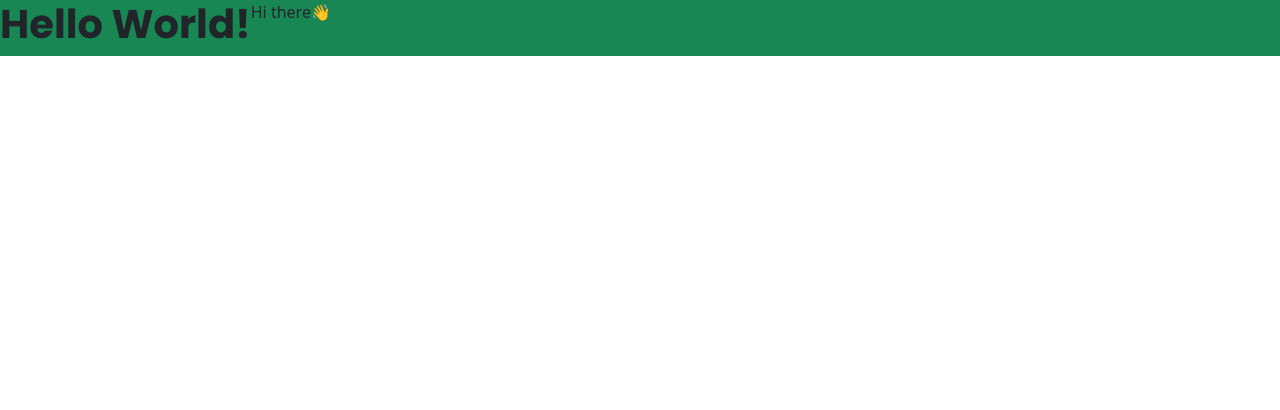
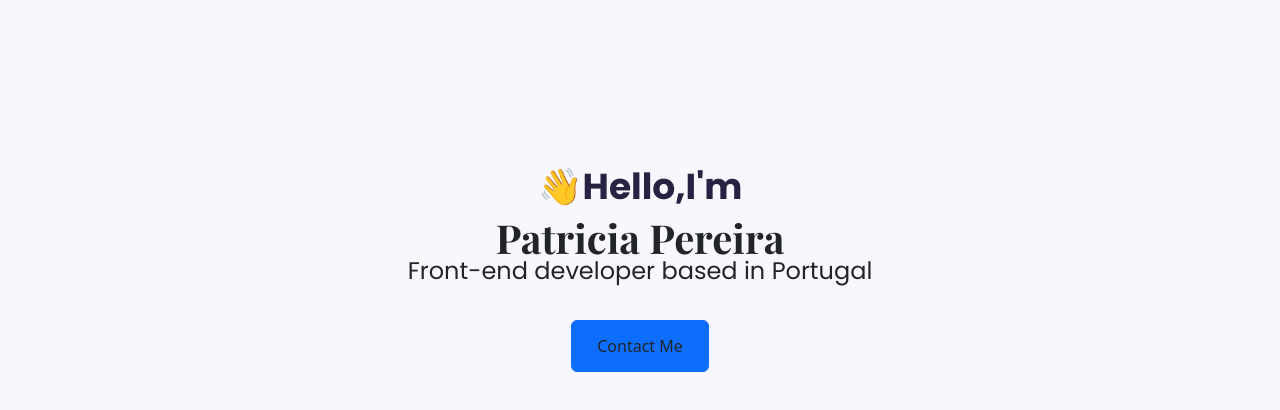
Before and after one commit to harshi2309cmd/responsive_project, a plain HTML site: page index.html in a window 1280 px wide. Drawn offline with nearby package versions, Linux system fonts and the light colour scheme.

Commit message:
changes to hero page 	modified:   Styles/project.css 	modified:   index.html

```diff
--- a/Styles/project.css
+++ b/Styles/project.css
@@ -1,7 +1,52 @@
+:root{
+    --branding-color:#6C63FF;
+    --secondary-color:#F9F7FE;
+    --heading-font-family:"Playfair Display", serif;
+    --default-font-family:"Poppins", sans-serif;
+}
 body {
-    background: red;
+    font-family:var(--default-font-family);
+}
+h1,h2,h3,h4,h5,h6 {
+    font-family: var(--heading-font-family);
+    font-weight: bold;
+    color:black;
+}
+
+p {
+    font-family: var(--default-font-family);
+    color: #272142;
+    font-weight:normal;
+}
+
+.hero {
+    background: var(--secondary-color);
+    text-align:center;
+    padding:160px 20px;
+}
+
+.hero p {
+    font-size:36px;
+    font-weight: bold;
+    margin:0;
 }
 
 h1 {
-    font-family: poppins;
+    font-size: 96px;
 }
+
+.hero h2 {
+    font-family: var(--default-font-family);
+    font-weight: normal;
+    font-size:24px;
+    line-height: 2px;
+}
+
+.btn-branding {
+    background-color: var(--branding-color);
+    border-radius: 4px;
+    color:white;
+    font-size:18px;
+    line-height: 27px;
+    padding:15px 30px;
+}
--- a/index.html
+++ b/index.html
@@ -10,12 +10,16 @@
     <script src="https://cdn.jsdelivr.net/npm/bootstrap@5.3.2/dist/js/bootstrap.bundle.min.js" integrity="sha384-C6RzsynM9kWDrMNeT87bh95OGNyZPhcTNXj1NW7RuBCsyN/o0jlpcV8Qyq46cDfL" crossorigin="anonymous"></script>
     <link rel="preconnect" href="https://fonts.googleapis.com">
     <link rel="preconnect" href="https://fonts.gstatic.com" crossorigin>
-    <link href="https://fonts.googleapis.com/css2?family=Poppins:wght@700&display=swap" rel="stylesheet">
+    <link href="https://fonts.googleapis.com/css2?family=Playfair+Display:wght@700&family=Poppins:wght@400;700&display=swap" rel="stylesheet">
 </head>
 <body>
-    <div class="d-flex bg-success">
-    <h1>Hello World!</h1>
-    <p>Hi there👋</p>
+    <div class="hero">
+    <p>👋Hello,I'm</p>
+    <h1>Patricia Pereira</h1>
+    <h2 class="mb-5">Front-end developer based in Portugal</h2>
+    <div class="btn btn-primary">
+    <a href="#" class="btn btn-branding">Contact Me</a>
+</div>
 </div>
 </body>
 </html>
```
